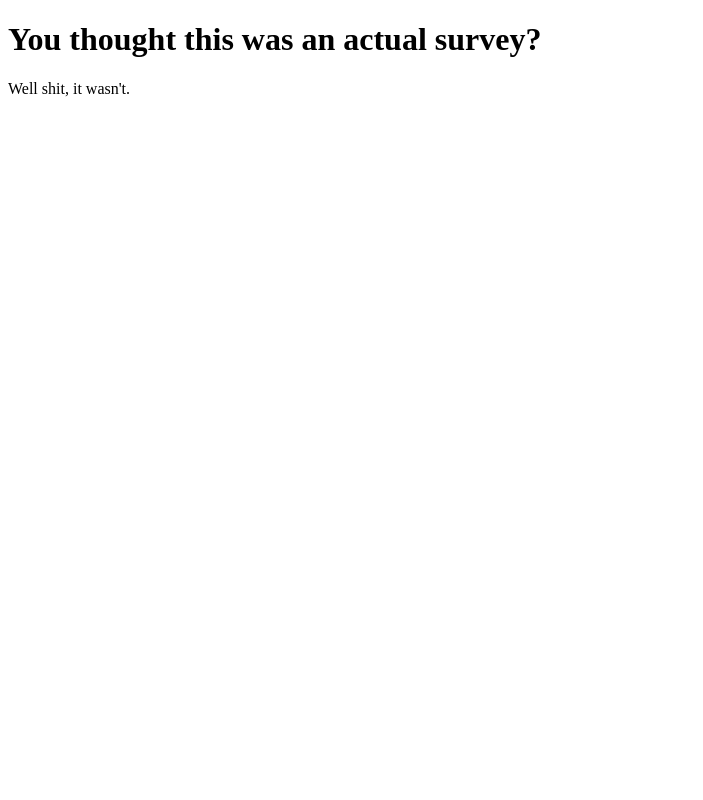
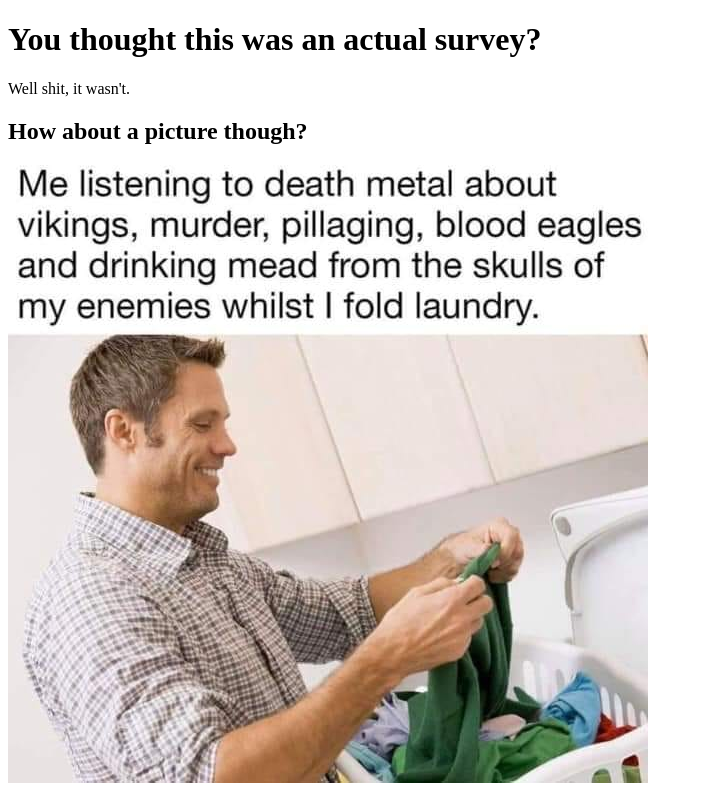
Before and after one commit to Ermadily/Ermadily.github.io, a plain HTML site: page lol.html in a window 1280 px wide. Shown: the whole page, without its empty margins (0-703 px from the left). Drawn offline with Linux system fonts and the light colour scheme.

Commit message:
added picture and more details to lol

```diff
--- a/lol.html
+++ b/lol.html
@@ -8,5 +8,7 @@
 <body>
     <h1>You thought this was an actual survey?</h1>
     <p>Well shit, it wasn't.</p>
+    <h2>How about a picture though?</h2>
+    <img src="laundry.jpg">
 </body>
 </html>
```
Also changed, not shown: laundry.jpg (added).
